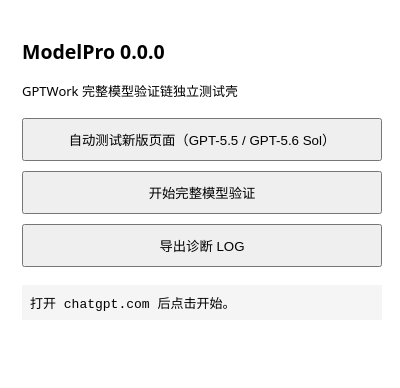
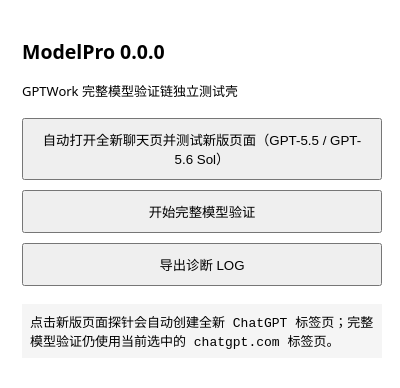
Before and after one commit to b8vipvip/ModelPro, a browser extension: page extension/popup.html in a window 400 px wide. Drawn offline with Linux system fonts and the light colour scheme.

Commit message:
v0.1.40: label fresh-chat UI probe explicitly

```diff
--- a/extension/popup.html
+++ b/extension/popup.html
@@ -1 +1 @@
-<!doctype html><meta charset="utf-8"><title>ModelPro</title><style>body{font:13px system-ui;width:360px;padding:14px}button{width:100%;padding:10px;margin:5px 0}pre{white-space:pre-wrap;max-height:300px;overflow:auto;background:#f5f5f5;padding:8px}</style><h2 id="title">ModelPro</h2><p>GPTWork 完整模型验证链独立测试壳</p><button id="probe">自动测试新版页面（GPT-5.5 / GPT-5.6 Sol）</button><button id="start">开始完整模型验证</button><button id="export">导出诊断 LOG</button><pre id="status">打开 chatgpt.com 后点击开始。</pre><script src="popup.js"></script>
+<!doctype html><meta charset="utf-8"><title>ModelPro</title><style>body{font:13px system-ui;width:360px;padding:14px}button{width:100%;padding:10px;margin:5px 0}pre{white-space:pre-wrap;max-height:300px;overflow:auto;background:#f5f5f5;padding:8px}</style><h2 id="title">ModelPro</h2><p>GPTWork 完整模型验证链独立测试壳</p><button id="probe">自动打开全新聊天页并测试新版页面（GPT-5.5 / GPT-5.6 Sol）</button><button id="start">开始完整模型验证</button><button id="export">导出诊断 LOG</button><pre id="status">点击新版页面探针会自动创建全新 ChatGPT 标签页；完整模型验证仍使用当前选中的 chatgpt.com 标签页。</pre><script src="popup.js"></script>
```
